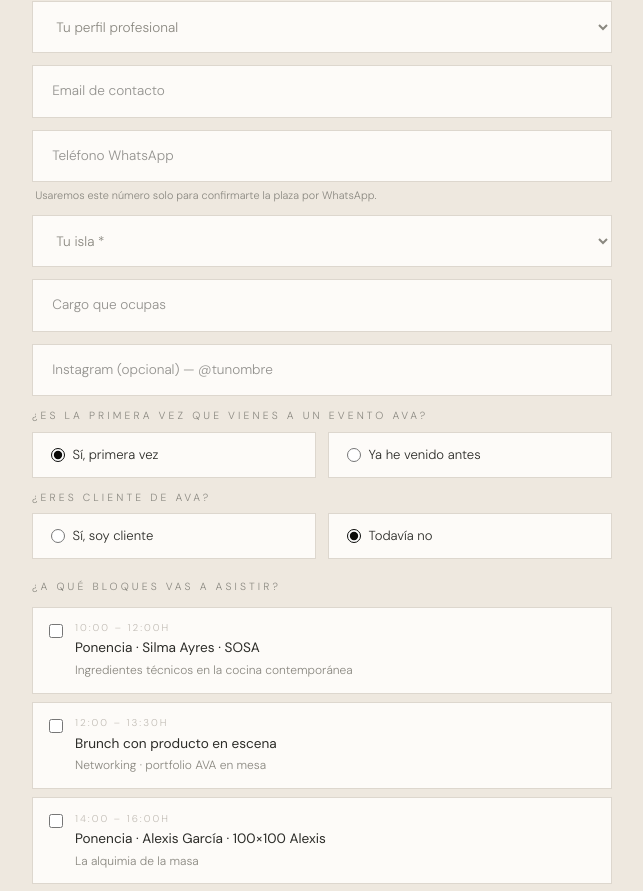
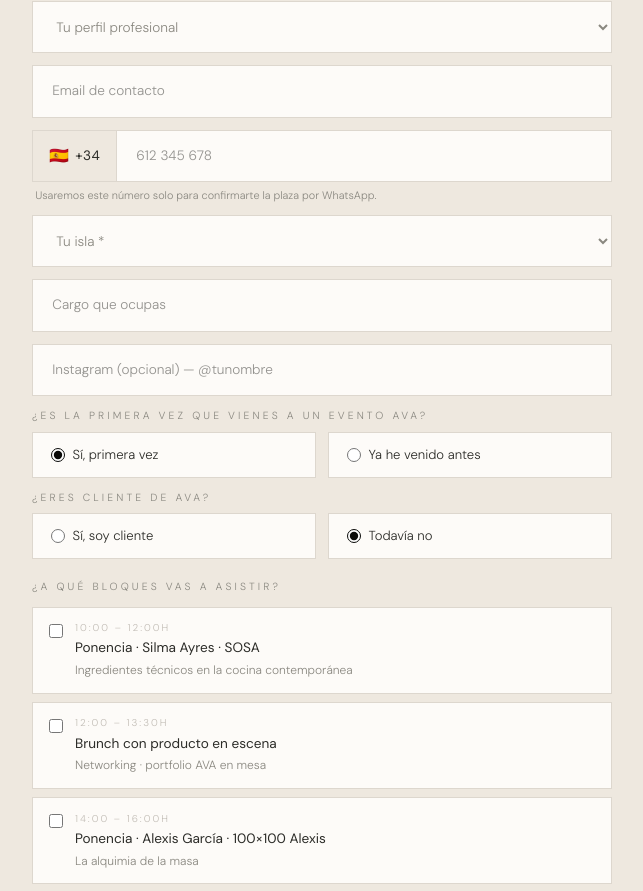
Before and after one commit to Manvott/yellow-craft-academy, a Next.js app: page /en/evento in a window 1280 px wide. Shown: the part 5119-6010 px from the top of the page, without its empty margins (318-961 px from the left). Built offline with nearby package versions, Linux system fonts and the light colour scheme.

Commit message:
fix: campo teléfono con prefijo +34 separado + normalización en BD

```diff
--- a/app/actions/registros.ts
+++ b/app/actions/registros.ts
@@ -29,7 +29,13 @@ export async function registrarAsistente(formData: FormData) {
     cargo:         (formData.get('cargo') as string) || null,
     perfil:        (formData.get('perfil') as string) || null,
     email:         formData.get('email') as string,
-    telefono:      (formData.get('telefono') as string) || null,
+    telefono:      (() => {
+      const t = (formData.get('telefono') as string)?.trim()
+      if (!t) return null
+      // Normalizar: añadir +34 si el usuario no lo incluyó
+      if (t.startsWith('+')) return t
+      return `+34${t.replace(/\s/g, '')}`
+    })(),
     isla:          (formData.get('isla') as string) || null,
     instagram:     (formData.get('instagram') as string) || null,
     primera_vez:   formData.get('primera_vez') === 'si',
--- a/components/landing/LandingClient.tsx
+++ b/components/landing/LandingClient.tsx
@@ -187,7 +187,27 @@ function RegistroForm() {
       </select>
       <input name="email" type="email" placeholder="Email de contacto" required style={S.input} />
       <div>
-        <input name="telefono" type="tel" placeholder="Teléfono WhatsApp" style={S.input} />
+        <div style={{ display: 'flex', border: '1px solid var(--crema3)', background: 'var(--blanco)' }}>
+          {/* Prefijo país fijo */}
+          <div style={{
+            display: 'flex', alignItems: 'center', gap: '0.4rem',
+            padding: '0.95rem 1rem',
+            borderRight: '1px solid var(--crema3)',
+            flexShrink: 0,
+            background: 'var(--crema2)',
+          }}>
+            <span style={{ fontSize: '1rem', lineHeight: 1 }}>🇪🇸</span>
+            <span style={{ fontSize: '0.85rem', color: 'var(--grafito)', fontFamily: 'DM Sans, sans-serif', fontWeight: 400, letterSpacing: '0.02em' }}>+34</span>
+          </div>
+          {/* Número sin prefijo */}
+          <input
+            name="telefono"
+            type="tel"
+            placeholder="612 345 678"
+            maxLength={12}
+            style={{ ...S.input, border: 'none', flex: 1, outline: 'none' }}
+          />
+        </div>
         <p style={{ fontSize: '0.68rem', color: 'var(--gris)', marginTop: '0.3rem', paddingLeft: '0.2rem' }}>
           Usaremos este número solo para confirmarte la plaza por WhatsApp.
         </p>
```
